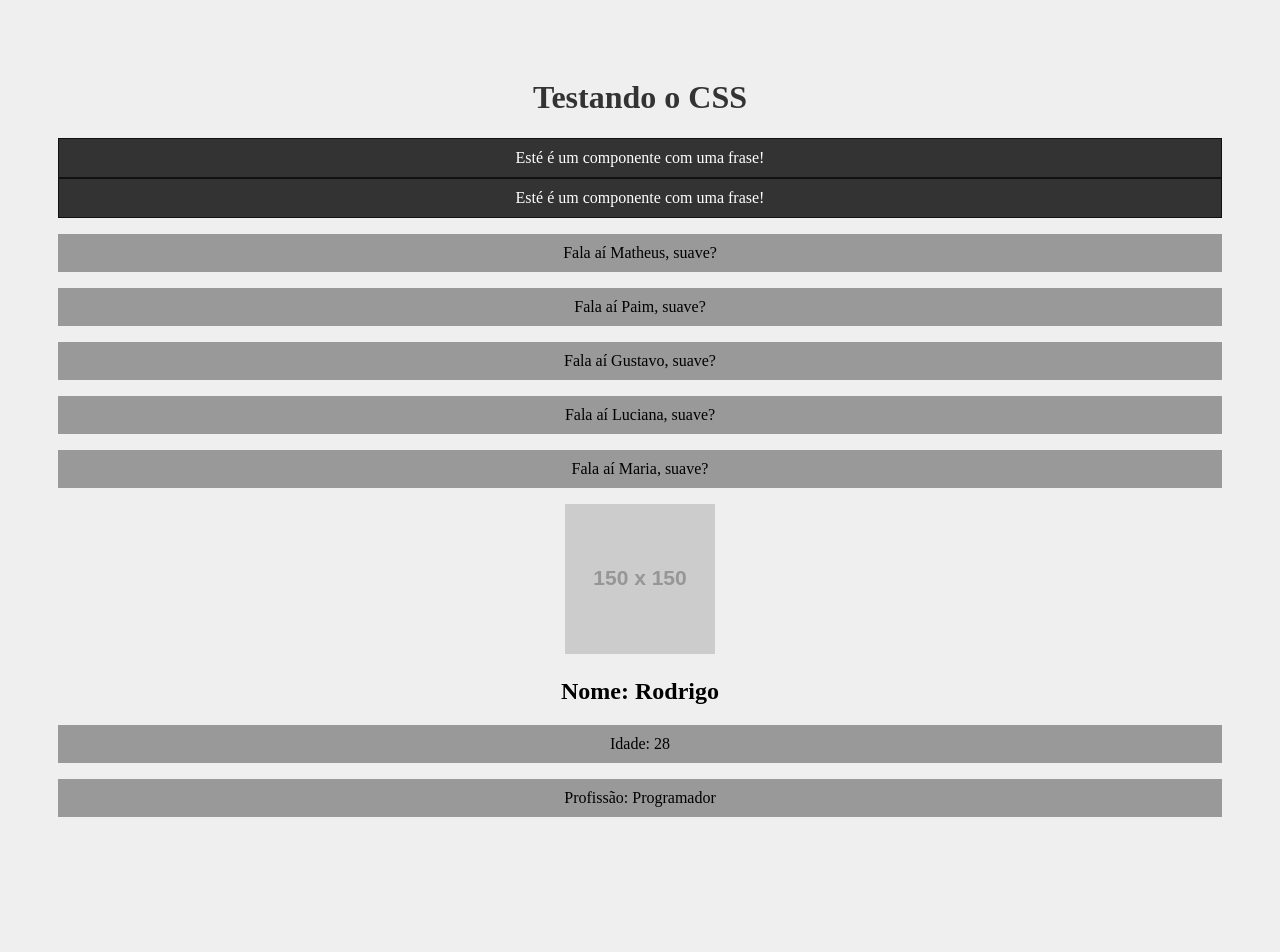
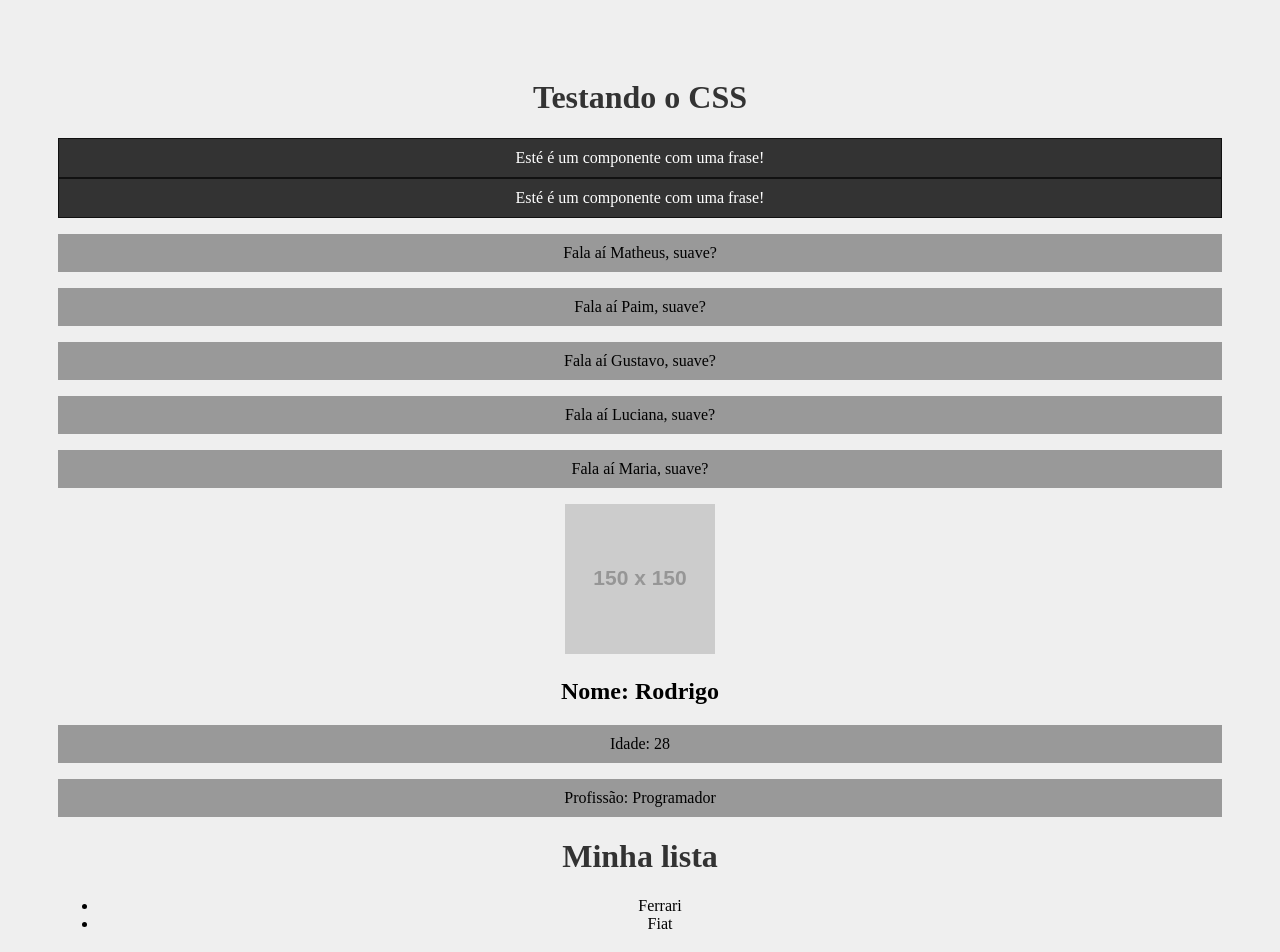
Before and after one commit to Lucas-Paim-Lavras/react_js_curso, a React (Create React App) app in the folder meu-projeto/: page / in a window 1280 px wide. Shown: the top 952 px of the page. Before the commit the page ends 891 px from the top, so only its background shows below. Built offline with nearby package versions, Linux system fonts and the light colour scheme.

Commit message:
Utilizando React Fragments

```diff
--- a/meu-projeto/src/App.js
+++ b/meu-projeto/src/App.js
@@ -2,6 +2,7 @@
 import SayMyName from "./components/SayMyName";
 import Pessoa from "./components/Pessoa";
 import Frase from "./components/Frase";
+import List from "./components/List";
 //usaremos essa área para importar coisas
 
 function App() {
@@ -23,7 +24,8 @@
         idade="28"
         profissao="Programador"
         foto="https://via.placeholder.com/150"
-      />
+        />
+      <List/>
     </div>
   );
 }
--- /dev/null
+++ b/meu-projeto/src/components/Item.js
@@ -0,0 +1,8 @@
+function Item(props){
+    return(
+        <>
+            <li>{props.marca}</li>
+        </>
+    )
+}
+export default Item
--- /dev/null
+++ b/meu-projeto/src/components/List.js
@@ -0,0 +1,17 @@
+import Item from './Item'
+
+function List(){
+    return(
+        // Por meio do Fragment, não preciso escrever a div parseInt, isto é, nomeá-la para os "filhos"
+        <>
+            <h1>Minha lista</h1>
+            <ul>
+                <Item marca="Ferrari"/>
+                <Item marca="Fiat"/>
+            </ul>
+        </>
+
+    )
+}
+
+export default List
--- a/meu-projeto/src/index.css
+++ b/meu-projeto/src/index.css
@@ -1,5 +1,6 @@
 body {
   padding: 50px;
+  padding-bottom: 500px;
   background-color: #efefef;
 }
 
```
